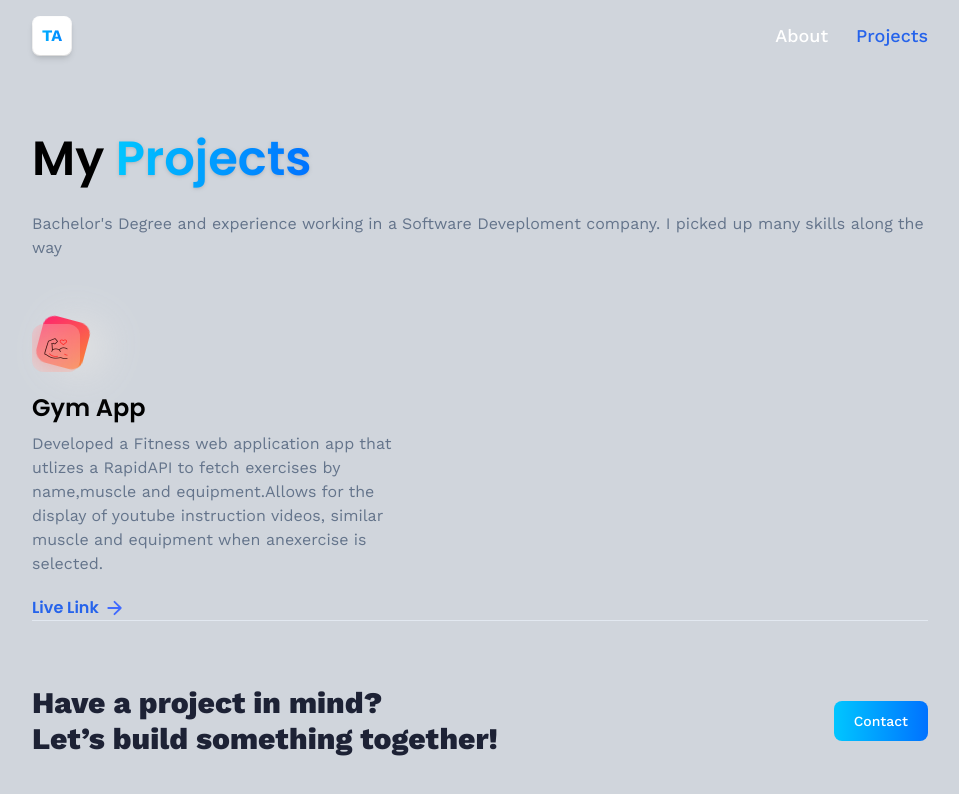
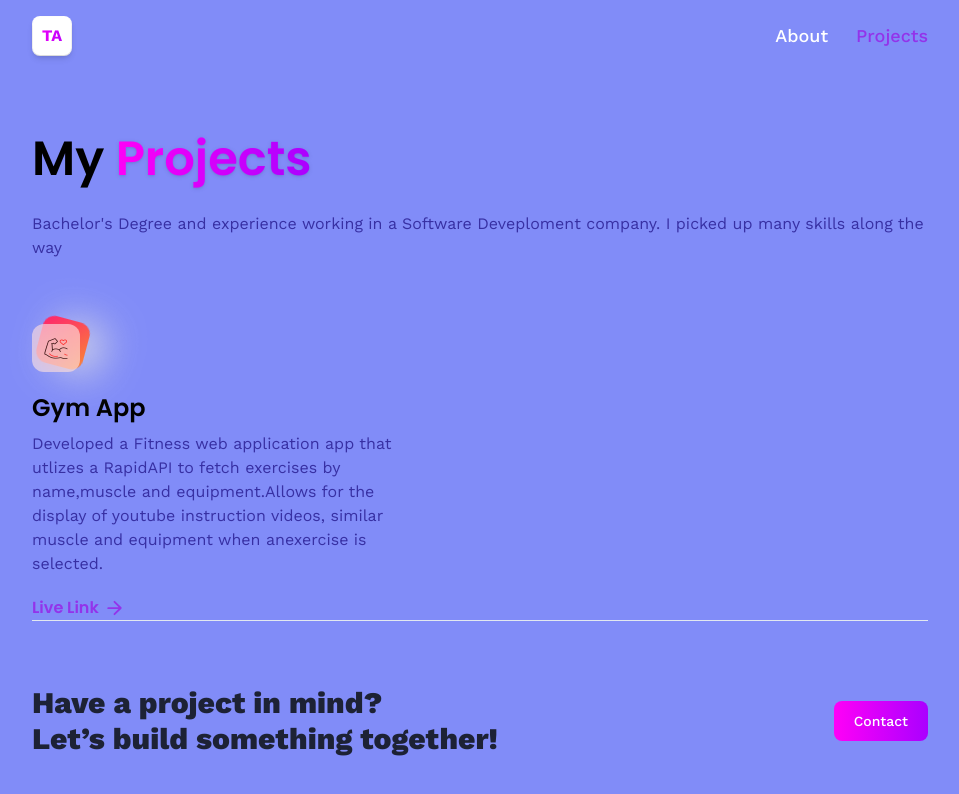
Before and after one commit to ToluAjisola/3d_portfolio, a React (Vite) app: page /projects in a window 1280 px wide. Shown: the top 794 px of the page, without its empty margins (160-1119 px from the left). Built offline with nearby package versions, Linux system fonts and the light colour scheme.

Commit message:
Color Changes

```diff
--- a/src/App.jsx
+++ b/src/App.jsx
@@ -9,7 +9,7 @@ import About from './pages/About';
 
 const App = () => {
     return (
-      <main className="bg-slate-500/30 min-h-screen">
+      <main className="bg-indigo-400 min-h-screen">
         <Router>
           <Navbar />
           <Routes>
--- a/src/components/Navbar.jsx
+++ b/src/components/Navbar.jsx
@@ -9,7 +9,7 @@ const Navbar = () => {
       items-center justify-center flex "
       >
         <p
-          className="blue-gradient_text font-bold shadow-md w-10 h-10 rounded-lg bg-white
+          className="purple-gradient_text font-bold shadow-md w-10 h-10 rounded-lg bg-white
       items-center justify-center flex"
         >
           TA
@@ -19,7 +19,7 @@ const Navbar = () => {
         <NavLink
           to="/about"
           className={({ isActive }) =>
-            isActive ? "text-blue-600" : "text-white bg-dark"
+            isActive ? "text-purple-600" : "text-white bg-dark"
           }
         >
           About
@@ -27,7 +27,7 @@ const Navbar = () => {
         <NavLink
           to="/projects"
           className={({ isActive }) =>
-            isActive ? "text-blue-600" : "text-white bg-dark"
+            isActive ? "text-purple-600" : "text-white bg-dark"
           }
         >
           Projects
--- a/src/index.css
+++ b/src/index.css
@@ -38,6 +38,10 @@ body:has(.card[data-color="green"]:hover) {
     @apply bg-gradient-to-r from-[#00c6ff] to-[#0072ff] bg-clip-text text-transparent;
   }
 
+  .purple-gradient_text {
+    @apply bg-gradient-to-r from-[#ff00f7] to-[#aa00ff] bg-clip-text text-transparent;
+  }
+
   .input {
     @apply bg-white border border-gray-200 text-gray-900 text-sm rounded-lg focus:ring-blue-500 focus:border-blue-500 block w-full p-2.5 mt-2.5 font-normal shadow-card;
   }
@@ -46,8 +50,12 @@ body:has(.card[data-color="green"]:hover) {
     @apply block p-2.5 w-full text-sm text-gray-900 bg-white rounded-lg border border-gray-200 focus:ring-blue-500 focus:border-blue-500 mt-2.5 font-normal shadow-card;
   }
 
-  .btn {
+  /* .btn {
     @apply text-white bg-gradient-to-r from-[#00c6ff] to-[#0072ff] focus:ring-4 focus:outline-none focus:ring-blue-300 font-medium rounded-lg text-sm w-full sm:w-auto px-5 py-2.5 text-center;
+  }
+ */
+   .btn {
+    @apply text-white bg-gradient-to-r from-[#ff00f7] to-[#aa00ff] focus:ring-4 focus:outline-none focus:ring-blue-300 font-medium rounded-lg text-sm w-full sm:w-auto px-5 py-2.5 text-center;
   }
 
   .header {
@@ -111,7 +119,8 @@ body:has(.card[data-color="green"]:hover) {
   transform-origin: bottom right;
   transform: rotateZ(15deg);
   will-change: transform;
-  box-shadow: 16px 0 40px #e4e4e4;
+  /* box-shadow: 16px 0 40px #e4e4e4; */
+  box-shadow: 16px 0 40px #e4e4e4db;
 }
 
 .block-container .btn-back-red {
@@ -148,7 +157,8 @@ body:has(.card[data-color="green"]:hover) {
   z-index: 1;
   width: inherit;
   height: inherit;
-  background-color: #ffffff33;
+  /* background-color: #ffffff33; */
+  background-color: #ffffff83;
   -webkit-backdrop-filter: blur(20px);
   backdrop-filter: blur(20px);
   transition: 250ms;
@@ -192,7 +202,7 @@ body:has(.card[data-color="green"]:hover) {
   width: 100%;
   opacity: 0;
   transition: .5s ease;
-  background-color: rgb(122, 139, 163);
+  background-color: rgba(255, 255, 255, 0.821);
 }
 
 .btn-front:hover .skill-overlay {
--- a/src/pages/About.jsx
+++ b/src/pages/About.jsx
@@ -14,13 +14,13 @@ const About = () => {
     <section className="max-container">
       <h1 className="head-text">
         Hello, I'm{" "}
-        <span className="blue-gradient_text font-semibold drop-shadow">
+        <span className="purple-gradient_text font-semibold drop-shadow">
           {" "}
           Tolu
         </span>{" "}
       </h1>
 
-      <div className="mt-5 flex flex-col gap-3 text-slate-500">
+      <div className="mt-5 flex flex-col gap-3 text-indigo-800">
         <p>
           Bachelor's Degree and experience working in a Software Deveploment
           company. I picked up many skills along the way
@@ -51,7 +51,7 @@ const About = () => {
 
       <div className="py-16">
         <h3 className="subhead-text">Work Experience.</h3>
-        <div className="mt-5 flex flex-col gap-3 text-slate-500">
+        <div className="mt-5 flex flex-col gap-3 text-indigo-800">
           <p>
             I've worked with all sorts of companies, leveling up my skills and
             teaming up with smart people. Here's the rundown:
--- a/src/pages/Projects.jsx
+++ b/src/pages/Projects.jsx
@@ -9,12 +9,12 @@ const Projects = () => {
     <section className="max-container">
       <h1 className="head-text">
         My{" "}
-        <span className="blue-gradient_text drop-shadow font-semibold">
+        <span className="purple-gradient_text drop-shadow font-semibold">
           Projects
         </span>
       </h1>
 
-      <div className="mt-5 flex flex-col gap-3 text-slate-500">
+      <div className="mt-5 flex flex-col gap-3 text-indigo-800">
         <p>
           Bachelor's Degree and experience working in a Software Deveploment
           company. I picked up many skills along the way
@@ -37,13 +37,13 @@ const Projects = () => {
               <h4 className="text-2xl font-poppins font-semibold">
                 {project.name}
               </h4>
-              <p className="mt-2 text-slate-500">{project.description}</p>
+              <p className="mt-2 text-indigo-800">{project.description}</p>
               <div className="mt-5 flex items-center gap-2 font-poppins">
                 <Link
                   to={project.link}
                   target="_blank"
                   rel="noopener noreferrer"
-                  className="font-semibold text-blue-600"
+                  className="font-semibold text-purple-600"
                 >
                   Live Link
                 </Link>
```
Also changed, not shown: src/assets/icons/arrow.svg.
